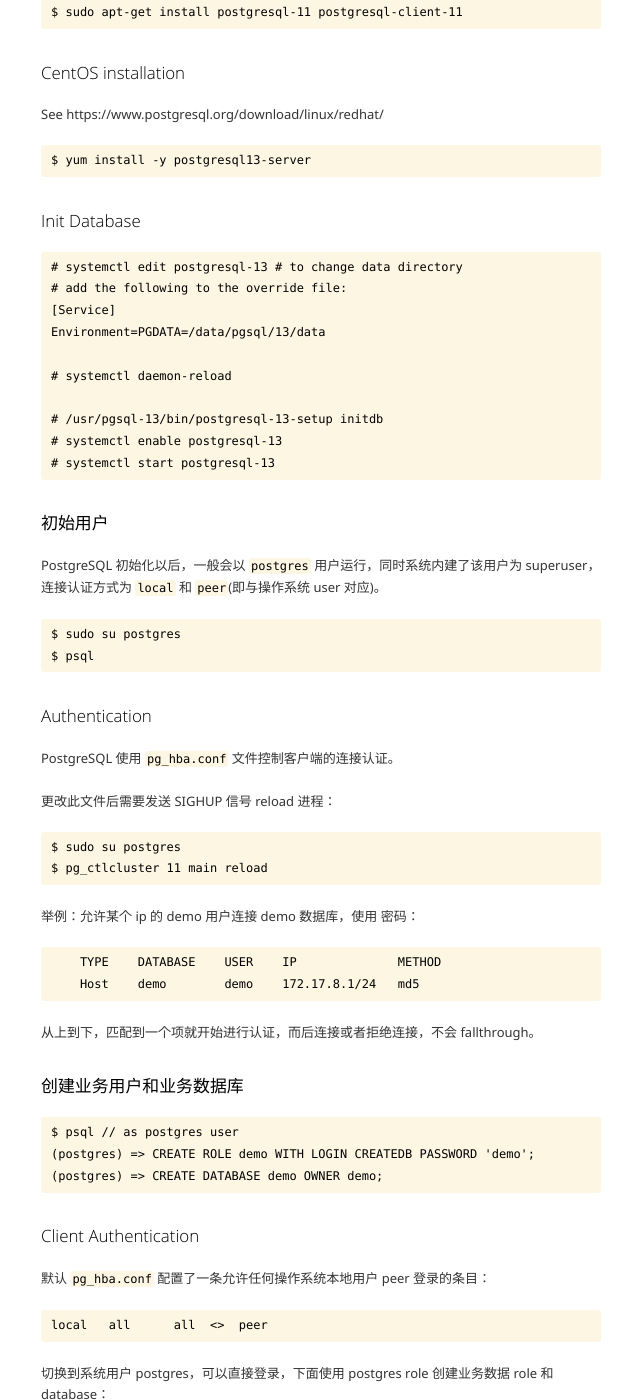
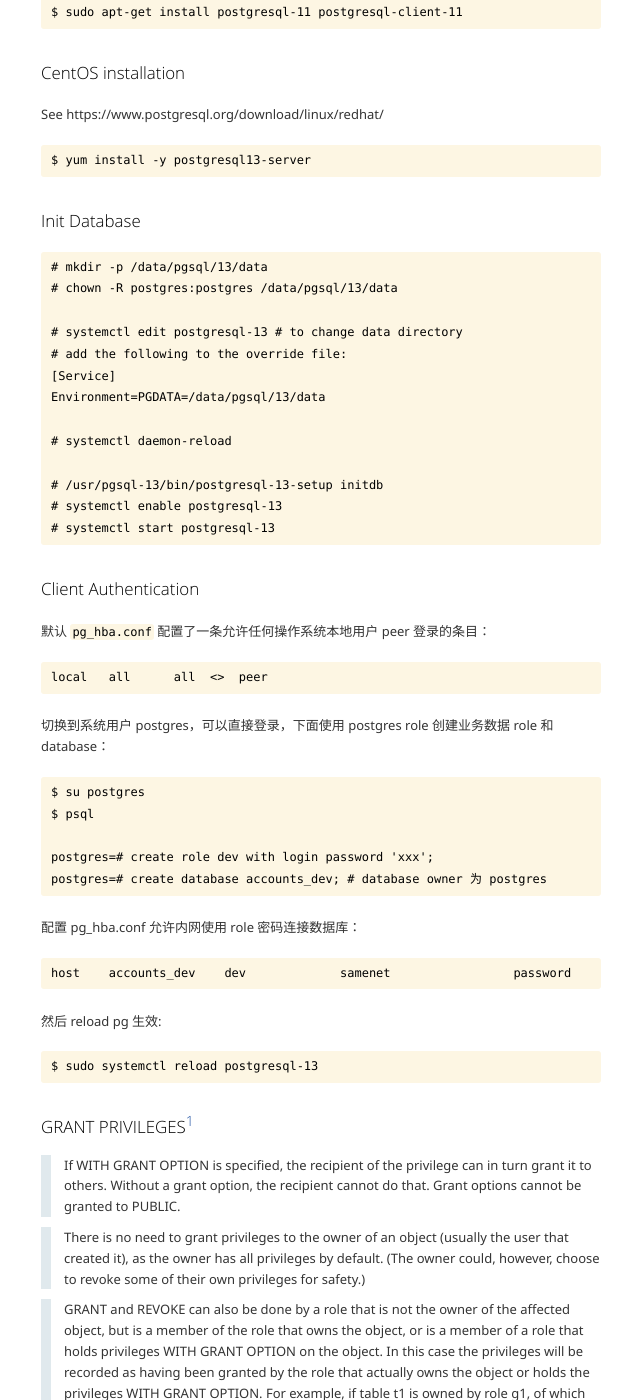
Before and after one commit to kidlj/awei, a Jekyll site: the page built from _wiki/postgresql.md, in a window 1280 px wide and 1400 px high, scrolled down 437 px. Shown: the whole window, without its empty margins (319-959 px from the left). Built offline with Jekyll 4.4.1, drawn with Linux system fonts in a browser that asks for light colours.

Commit message:
update pg wiki: make data dir first

```diff
--- a/_wiki/postgresql.md
+++ b/_wiki/postgresql.md
@@ -20,6 +20,9 @@ See https://www.postgresql.org/download/linux/redhat/
 
 ### Init Database
 
+    # mkdir -p /data/pgsql/13/data
+    # chown -R postgres:postgres /data/pgsql/13/data
+
     # systemctl edit postgresql-13 # to change data directory
     # add the following to the override file:
     [Service]
@@ -30,37 +33,6 @@ See https://www.postgresql.org/download/linux/redhat/
     # /usr/pgsql-13/bin/postgresql-13-setup initdb
     # systemctl enable postgresql-13
     # systemctl start postgresql-13
-
-
-### 初始用户
-
-PostgreSQL 初始化以后，一般会以 `postgres` 用户运行，同时系统内建了该用户为 superuser，连接认证方式为 `local` 和 `peer`(即与操作系统 user 对应)。
-
-    $ sudo su postgres
-    $ psql
-
-### Authentication
-
-PostgreSQL 使用 `pg_hba.conf` 文件控制客户端的连接认证。
-
-更改此文件后需要发送 SIGHUP 信号 reload 进程：
-
-    $ sudo su postgres
-    $ pg_ctlcluster 11 main reload
-
-举例：允许某个 ip 的 demo 用户连接 demo 数据库，使用 密码：
-
-        TYPE    DATABASE    USER    IP              METHOD
-        Host    demo        demo    172.17.8.1/24   md5
-
-从上到下，匹配到一个项就开始进行认证，而后连接或者拒绝连接，不会 fallthrough。
-
-### 创建业务用户和业务数据库
-
-    $ psql // as postgres user
-    (postgres) => CREATE ROLE demo WITH LOGIN CREATEDB PASSWORD 'demo';
-    (postgres) => CREATE DATABASE demo OWNER demo;
-
 
 ### Client Authentication
 
```
